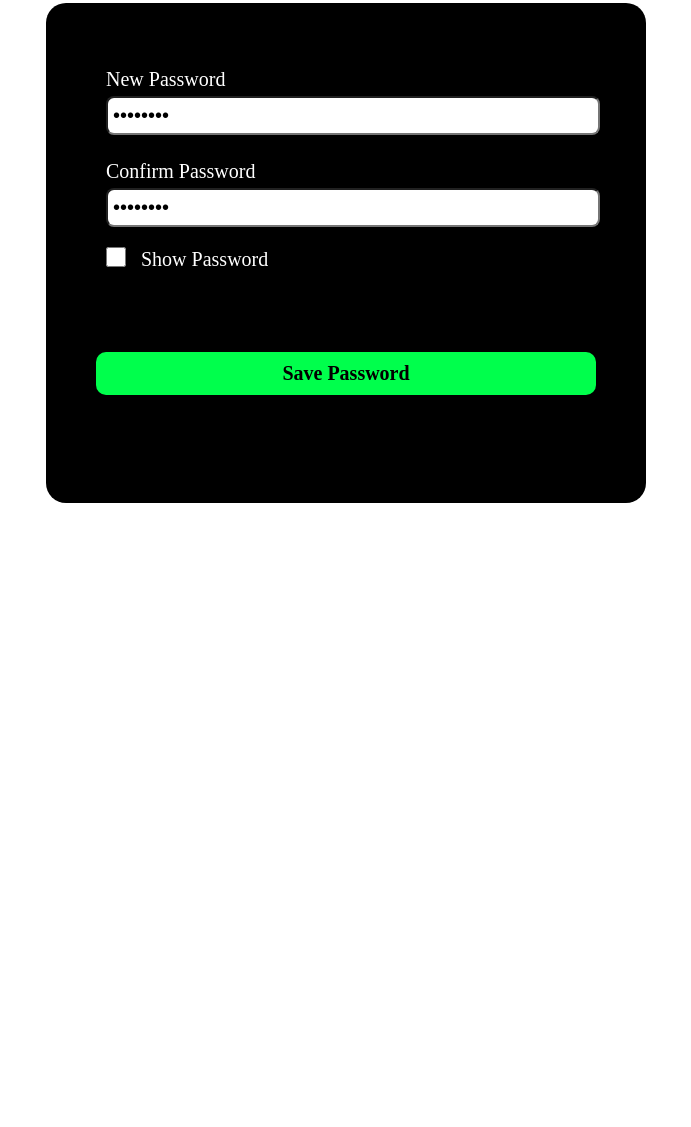
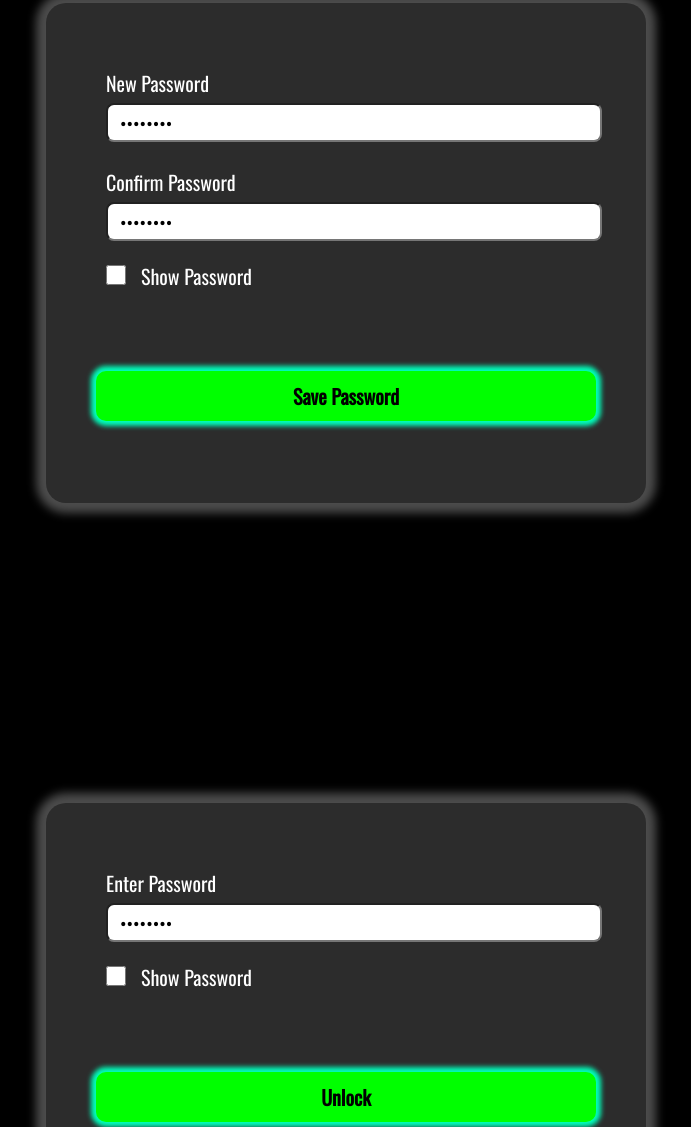
Before and after one commit to RishiWebDeveloper1/Notes_Lock, a plain HTML site: page index.html in a window 1280 px wide. Shown: the part 147-1274 px from the top of the page, without its empty margins (294-985 px from the left). Before the commit the page ends 800 px from the top, so only its background shows below. Drawn offline with nearby package versions, Linux system fonts and the light colour scheme.

Commit message:
Add files via upload

```diff
--- a/index.html
+++ b/index.html
@@ -36,7 +36,7 @@
                     Show Password
                 </div>
             </div>
-            <div class="save-password-box">
+            <div class="save-password-box button">
                 <div class="save-password-text" onclick="savePassword()">
                     Save Password
                 </div>
@@ -46,9 +46,12 @@
 
     <div class="megacontainer" id="unlockPage">
         <div class="container">
-            <div class="input-box">
-                <div class="input">
-                    <input type="password" value="56115611" name="password" id="passwordInput">
+            <div class="password-box">
+                <div class="password-text">
+                    Enter Password
+                </div>
+                <div class="input-box">
+                    <input class="input" type="password" value="56115611" name="password" id="passwordInput" placeholder="Enter Password">
                 </div>
             </div>
             <div class="show-password-box">
@@ -59,7 +62,7 @@
                     Show Password
                 </div>
             </div>
-            <div class="login-button-box">
+            <div class="login-button-box button">
                 <div class="login-button" onclick="unlock()">
                     Unlock
                 </div>
@@ -89,7 +92,7 @@
         let passwordCheck = document.getElementById("passwordCheck");
 
         newUserPage.style.display = "flex";
-        unlockPage.style.display = "none";
+        unlockPage.style.display = "flex";
         NotesLockPage.style.display = "none";
 
         function showPassword() {
@@ -132,7 +135,7 @@
         function unlock() {
             newUserPage.style.display = "none";
             unlockPage.style.display = "none";
-            NotesLockPage.style.display = "block";
+            NotesLockPage.style.display = "flex";
         }
 
         function lock() {
--- a/style.css
+++ b/style.css
@@ -1,7 +1,34 @@
+@import url('https://fonts.googleapis.com/css2?family=Oswald&display=swap');
+@import url('https://fonts.googleapis.com/css2?family=Chakra+Petch:wght@300;400;500&family=Oswald&display=swap');
+
+html {
+    scroll-behavior: smooth;
+    scroll-padding: 5rem;
+    height: 100%;
+}
+
 * {
     padding: 0px;
     margin:  0px;
     font-size: 20px;
+    font-family: 'Oswald';
+    text-decoration: none;
+    list-style: none;
+}
+
+::selection {
+    color: yellow;
+    background-color: black;
+}
+
+* {
+    padding: 0px;
+    margin:  0px;
+    font-size: 20px;
+}
+
+html {
+    background-color: black;
 }
 
 .megacontainer {
@@ -18,7 +45,8 @@
     height: 500px;
     padding: 50px;
     color: white;
-    background-color: black;
+    background-color: rgb(44, 44, 44);
+    box-shadow: 0 0 10px 10px rgb(76, 76, 76);
     border-radius: 20px;
     box-sizing: border-box;
     display: flex;
@@ -40,8 +68,8 @@
 .input {
     width: 100%;
     height: 25px;
-    padding: 5px;
-    font-size: 20px;
+    padding: 5px 0 5px 12px;
+    font-size: 18px;
     border-radius: 8px;
 }
 
@@ -51,20 +79,29 @@
     align-items: center;
 }
 
-#passwordsCheck {
+#passwordsCheck, #passwordCheck{
     width: 20px;
     height: 20px;
-    padding: 5px;
     margin-right: 15px;
 }
 
-.save-password-box {
+.button {
     padding: 10px;
     margin-top: 70px;
     color: black;
-    background-color: rgb(0, 255, 76);
+    background-color: rgb(0, 255, 0);
+    box-shadow: 0 0 5px 5px rgb(0, 255, 187);
     font-size: 20px;
     font-weight: bolder;
     border-radius: 10px;
     text-align: center;
 }
+
+.forget-password-box {
+    color: black;
+    margin-top: 130px;
+}
+
+.forget-password-box:hover {
+    color: blue;
+}
```
